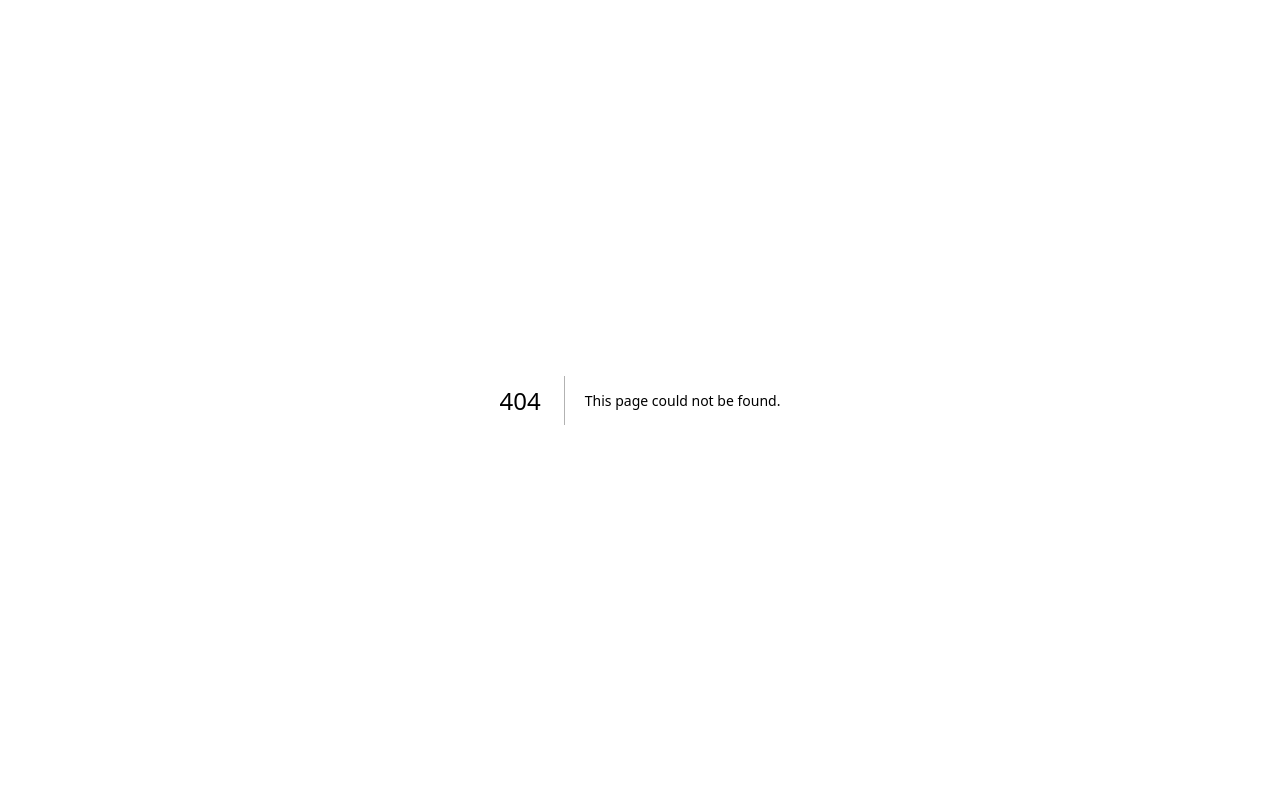
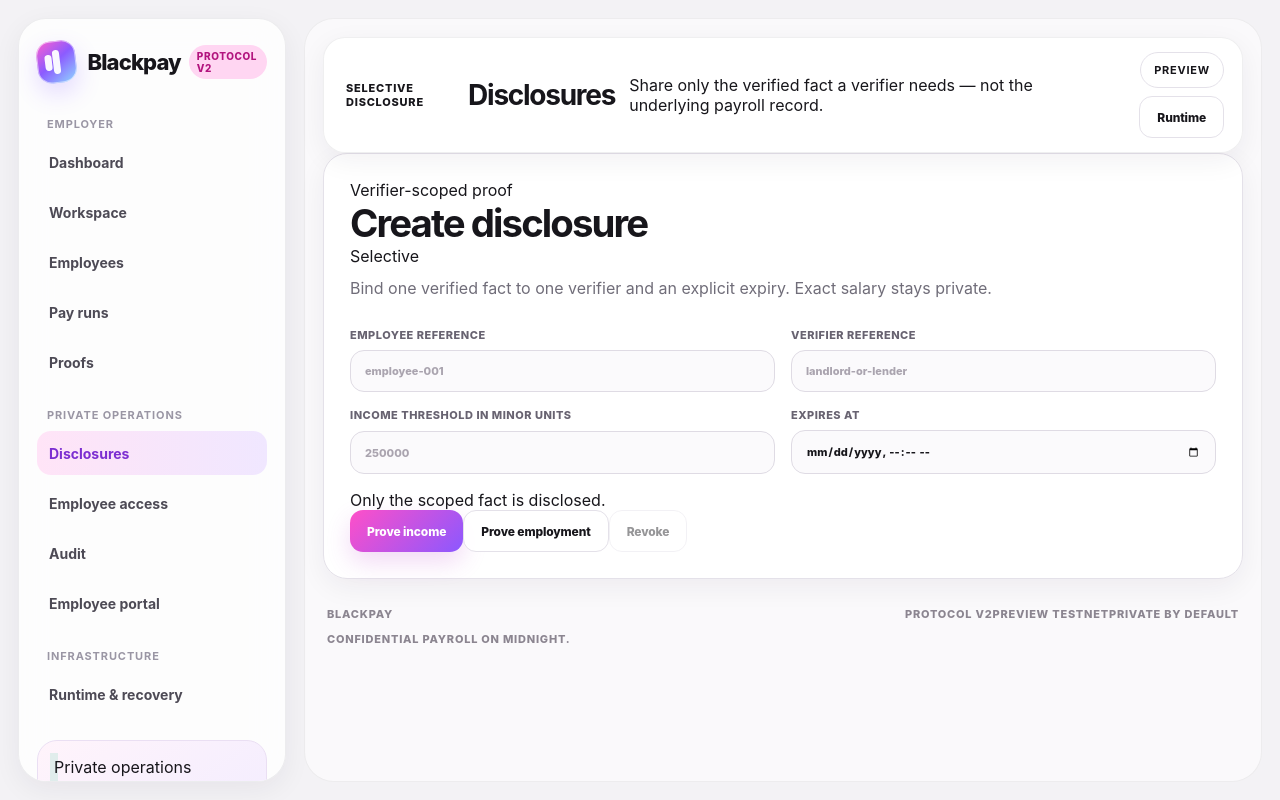
Before and after one commit to mushee-io/Blackpay, a Next.js app: page /disclosures in a window 1280 px wide. Before the commit this address had no page. Built offline with nearby package versions, Linux system fonts and the light colour scheme; no server answers.

Commit message:
feat(routes): add disclosures workspace

```diff
--- /dev/null
+++ b/src/app/disclosures/page.tsx
@@ -0,0 +1,5 @@
+import { Milestones712ClientOnly } from "@/components/Milestones712ClientOnly";
+
+export default function DisclosuresPage() {
+  return <Milestones712ClientOnly section="disclosures" />;
+}
```
